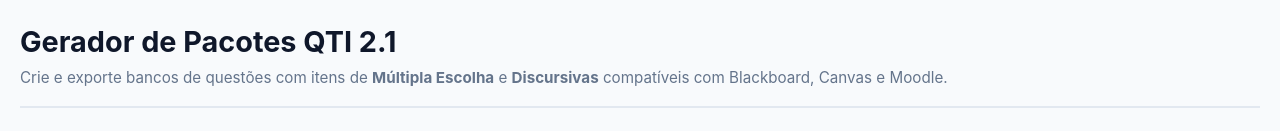
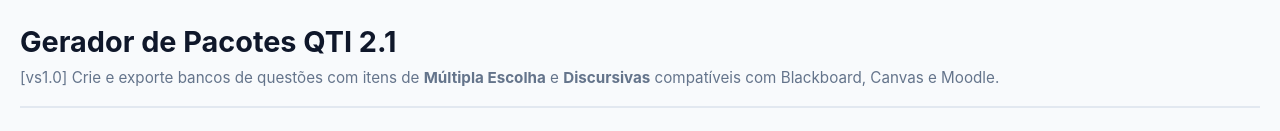
Before and after one commit to adrianomr21/GeradorQTI_Discursiva_objetiva, a website with bundled scripts: page index.html in a window 1280 px wide. Shown: the top 131 px of the page. Built offline with nearby package versions, Linux system fonts and the light colour scheme.

Commit message:
adicionado a Versão no subtítulo

```diff
--- a/index.html
+++ b/index.html
@@ -20,7 +20,7 @@
     <header class="app-header">
       <div class="header-content">
         <h1>Gerador de Pacotes QTI 2.1</h1>
-        <p>Crie e exporte bancos de questões com itens de <strong>Múltipla Escolha</strong> e <strong>Discursivas</strong> compatíveis com Blackboard, Canvas e Moodle.</p>
+        <p>[vs1.0] Crie e exporte bancos de questões com itens de <strong>Múltipla Escolha</strong> e <strong>Discursivas</strong> compatíveis com Blackboard, Canvas e Moodle.</p>
       </div>
     </header>
 
```
